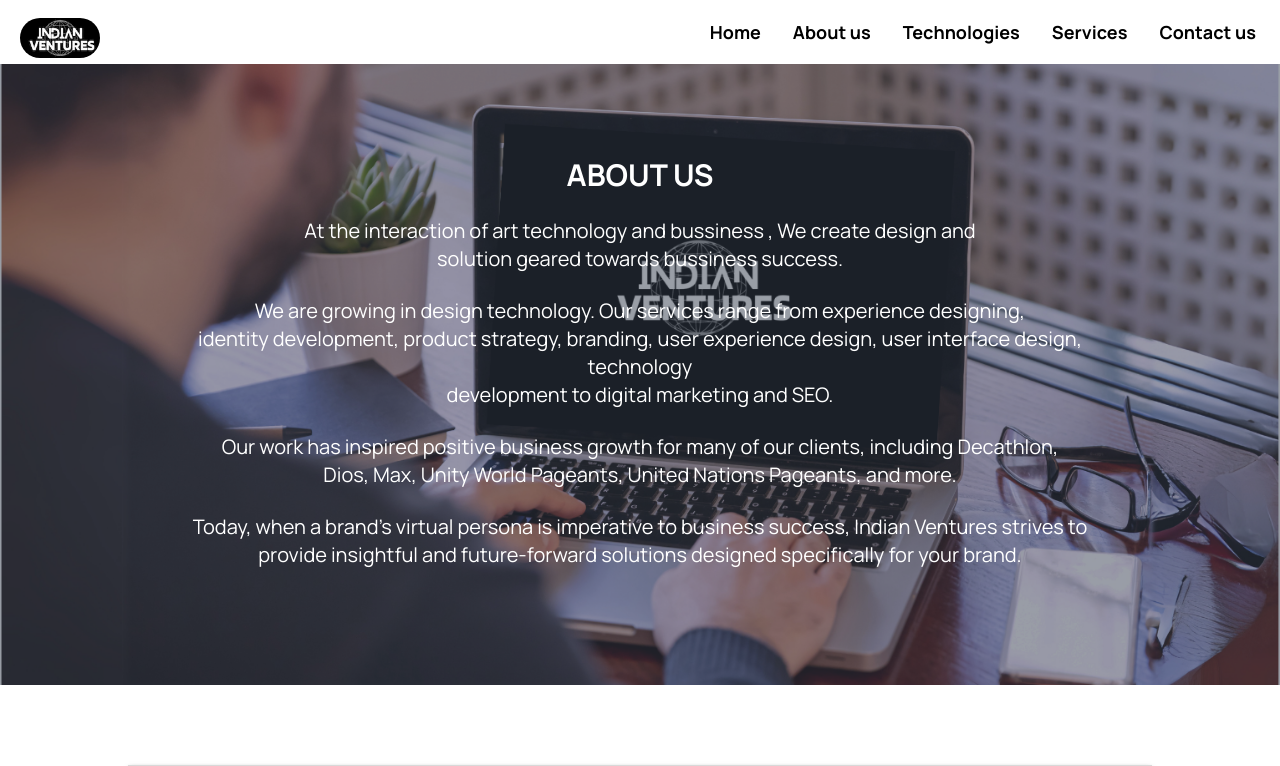
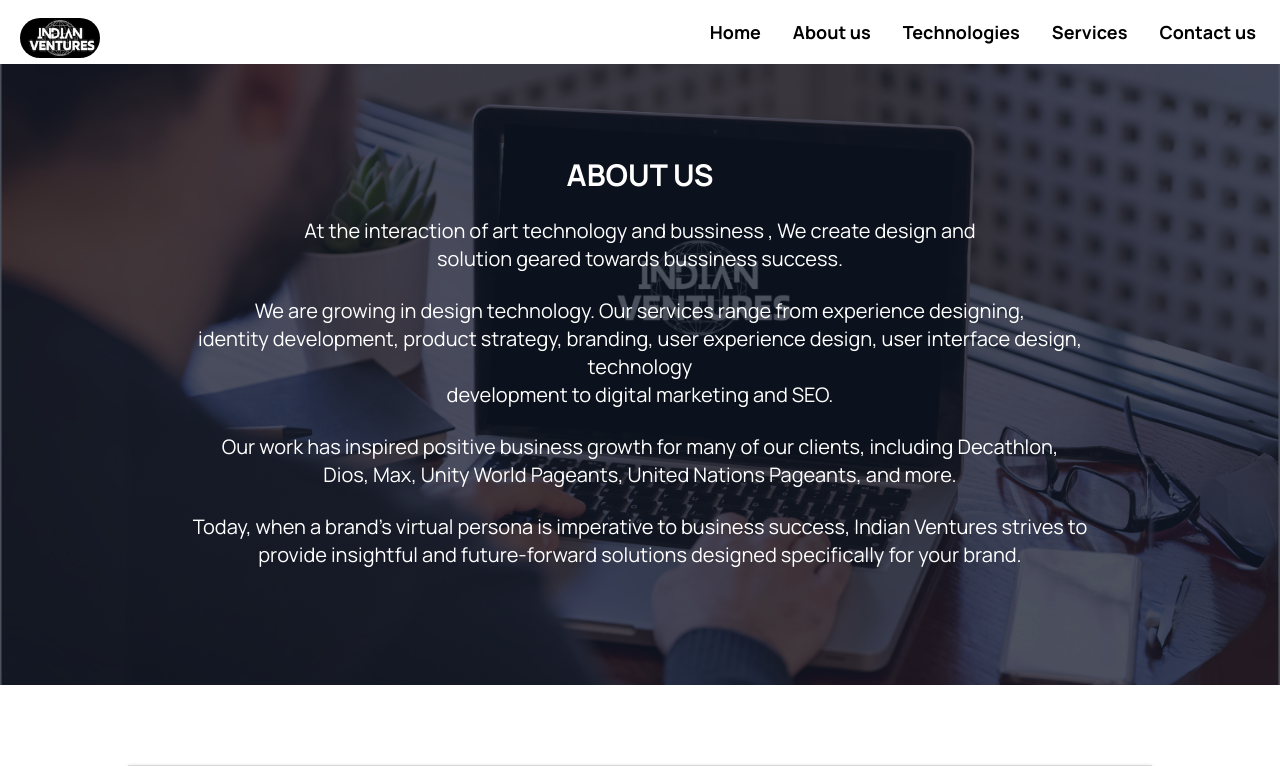
Before and after one commit to indianventuresdb/indian-ventures, a Next.js app: page /about in a window 1280 px wide. Shown: the top 766 px of the page. Built offline with nearby package versions, Linux system fonts and the light colour scheme; no server answers.

Commit message:
about fixed

```diff
--- a/src/app/about/page.js
+++ b/src/app/about/page.js
@@ -11,7 +11,7 @@ const Page = () => {
           alt="backgroundImage"
           className="object-cover w-[1531px] h-[621px] mx-auto"
         />
-        <div className="absolute inset-0  flex flex-col justify-center items-center text-white bg-gray-700 bg-opacity-50 manrope">
+        <div className="absolute inset-0  flex flex-col justify-center items-center text-white bg-gray-900 bg-opacity-75 manrope">
           <h1 className="text-2xl md:text-3xl font-extrabold sm:mb-6 mb-2 uppercase">
             About Us
           </h1>
```
